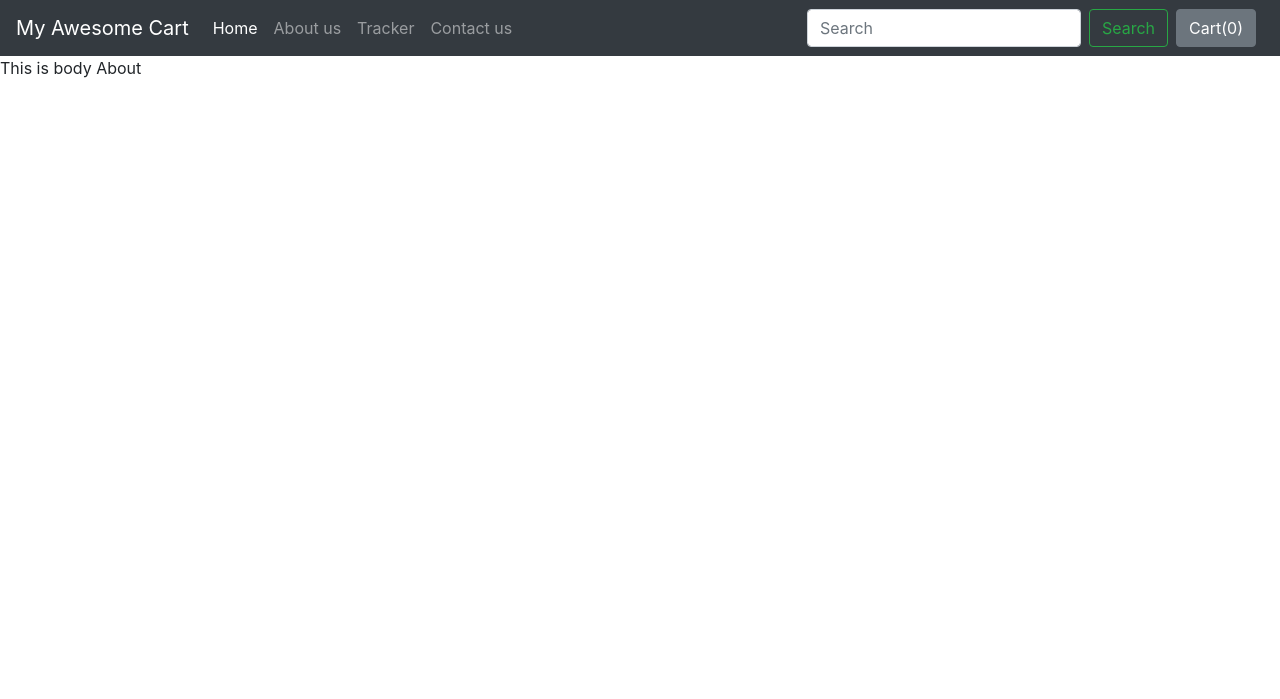
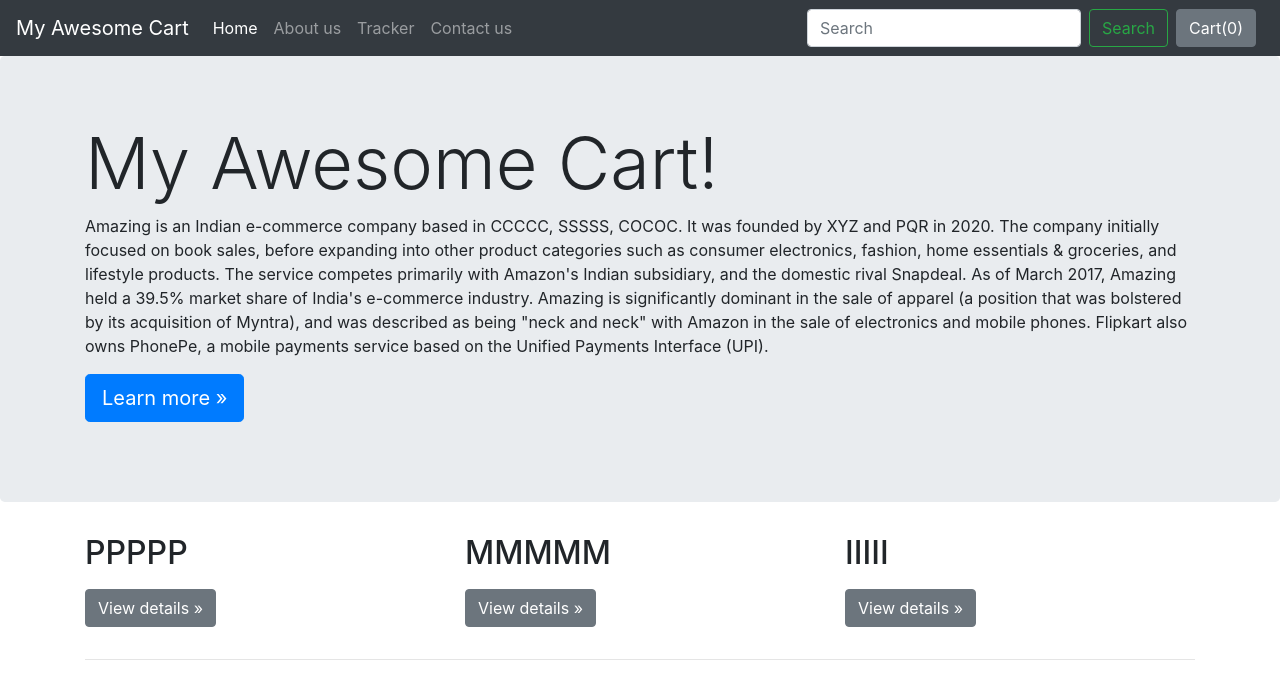
Before and after one commit to yuvipython/DjangoCWH, a Django app: page /shop/about/ in a window 1280 px wide. Shown: the top 699 px of the page. Run offline with Django 3.2, Linux system fonts and the light colour scheme; some libraries are stand-ins or nearby versions.

Commit message:
product view, quickView item, about us #41

```diff
--- a/ECommerceBlog/shop/templates/shop/about.html
+++ b/ECommerceBlog/shop/templates/shop/about.html
@@ -1,4 +1,55 @@
 {% extends 'shop/basic.html' %}
 
-{% block title%} Title of About{% endblock %}
-{% block body %} This is body About {% endblock %}
+{% block title%} About Us{% endblock %}
+{% block body %}
+
+
+<main role="main">
+
+    <!-- Main jumbotron for a primary marketing message or call to action -->
+    <div class="jumbotron">
+        <div class="container">
+            <h1 class="display-3">My Awesome Cart!</h1>
+            <p>Amazing is an Indian e-commerce company based in CCCCC, SSSSS, COCOC. It was founded by XYZ
+                and PQR in 2020. The company initially focused on book sales, before expanding into
+                other product categories such as consumer electronics, fashion, home essentials & groceries, and
+                lifestyle products.
+
+                The service competes primarily with Amazon's Indian subsidiary, and the domestic rival Snapdeal.
+                As of March 2017, Amazing held a 39.5% market share of India's e-commerce industry. Amazing is
+                significantly dominant in the sale of apparel (a position that was bolstered by its acquisition of
+                Myntra), and was described as being "neck and neck" with Amazon in the sale of electronics and mobile
+                phones. Flipkart also owns PhonePe, a mobile payments service based on the Unified Payments
+                Interface (UPI).
+            <p><a class="btn btn-primary btn-lg" href="#" role="button">Learn more »</a></p>
+        </div>
+    </div>
+
+    <div class="container">
+        <!-- Example row of columns -->
+        <div class="row">
+            <div class="col-md-4">
+                <h2>PPPPP</h2>
+                <p></p>
+                <p><a class="btn btn-secondary" href="#" role="button">View details »</a></p>
+            </div>
+            <div class="col-md-4">
+                <h2>MMMMM</h2>
+                <p></p>
+                <p><a class="btn btn-secondary" href="#" role="button">View details »</a></p>
+            </div>
+            <div class="col-md-4">
+                <h2>IIIII</h2>
+                <p></p>
+                <p><a class="btn btn-secondary" href="#" role="button">View details »</a></p>
+            </div>
+        </div>
+
+        <hr>
+
+    </div> <!-- /container -->
+
+</main>
+
+
+{% endblock %}
--- /dev/null
+++ b/ECommerceBlog/shop/templates/shop/checkout.html
@@ -0,0 +1,4 @@
+{% extends 'shop/basic.html' %}
+
+{% block title%} Checkout{% endblock %}
+{% block body %} This is body of Checkout {% endblock %}
--- /dev/null
+++ b/ECommerceBlog/shop/templates/shop/contact.html
@@ -0,0 +1,4 @@
+{% extends 'shop/basic.html' %}
+
+{% block title%} Contact{% endblock %}
+{% block body %} This is body of Contact {% endblock %}
--- /dev/null
+++ b/ECommerceBlog/shop/templates/shop/search.html
@@ -0,0 +1,4 @@
+{% extends 'shop/basic.html' %}
+
+{% block title%} Search{% endblock %}
+{% block body %} This is body of Tracker {% endblock %}
--- a/ECommerceBlog/shop/urls.py
+++ b/ECommerceBlog/shop/urls.py
@@ -7,6 +7,6 @@
     path("contact/", views.contact, name="ContactUs"),
     path("tracker/", views.tracker, name="TrackingStatus"),
     path("search/", views.search, name="Search"),
-    path("productview/", views.productView, name="ProductView"),
+    path("products/<int:myid>", views.productView, name="ProductView"),
     path("checkout/", views.checkout, name="Checkout")
 ]
--- a/ECommerceBlog/shop/views.py
+++ b/ECommerceBlog/shop/views.py
@@ -49,8 +49,10 @@
     return search(request, 'shop/search.html')
 
 
-def productView(request):
-    return render(request, 'shop/prodview.html')
+def productView(request, myid):
+    product = Product.objects.filter(id=myid)
+    print(product)
+    return render(request, 'shop/prodview.html', {"product":product[0]})
 
 
 def checkout(request):
```
Also changed, not shown: ECommerceBlog/shop/templates/shop/index.html (+8 -3 lines), ECommerceBlog/shop/templates/shop/prodview.html (added, +60 -0 lines), ECommerceBlog/media/shop/images/chudidar.jpg (added), ECommerceBlog/media/shop/images/dress.jpg (added), ECommerceBlog/media/shop/images/salwar.jpg (added), ECommerceBlog/media/shop/images/tops.jpg (added).
